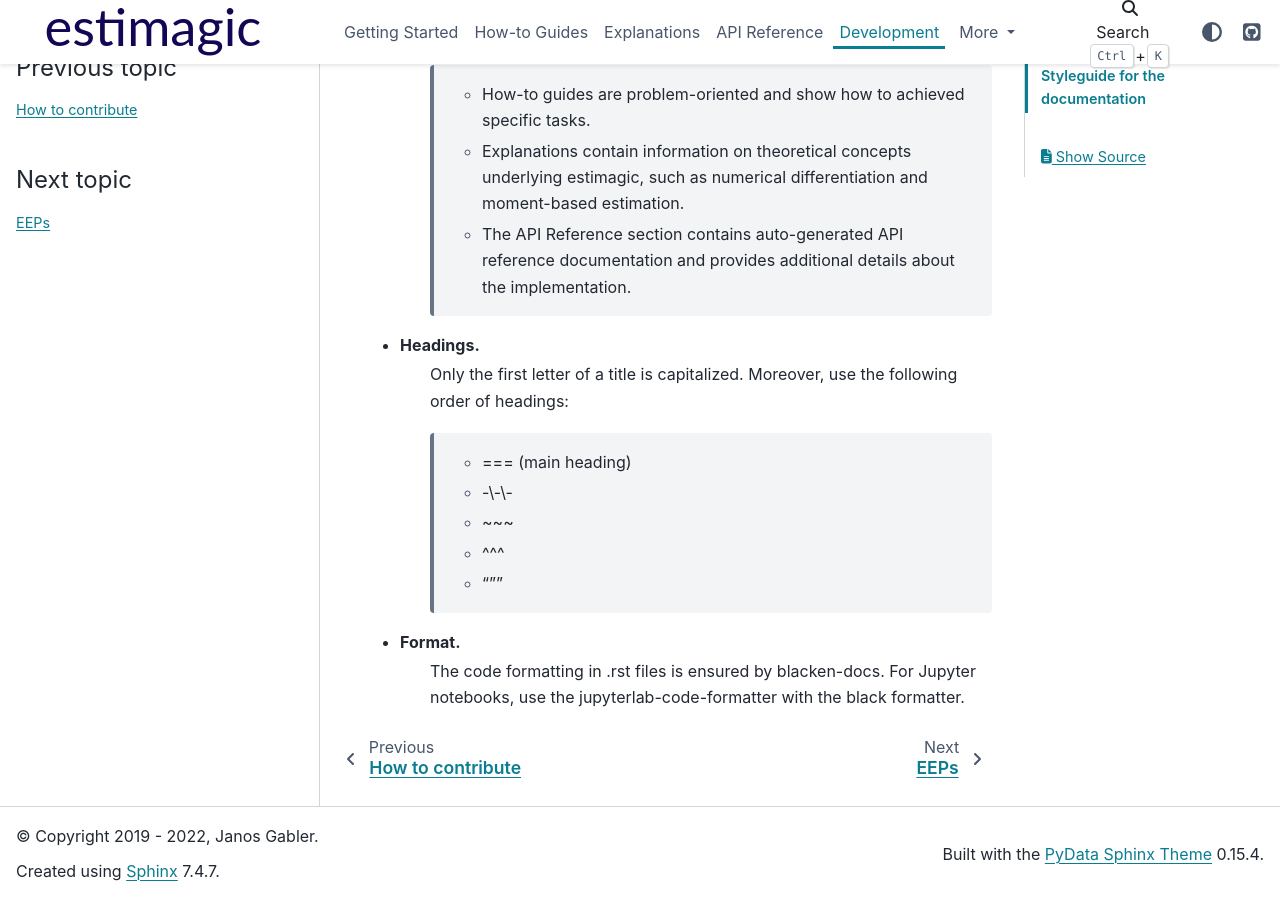
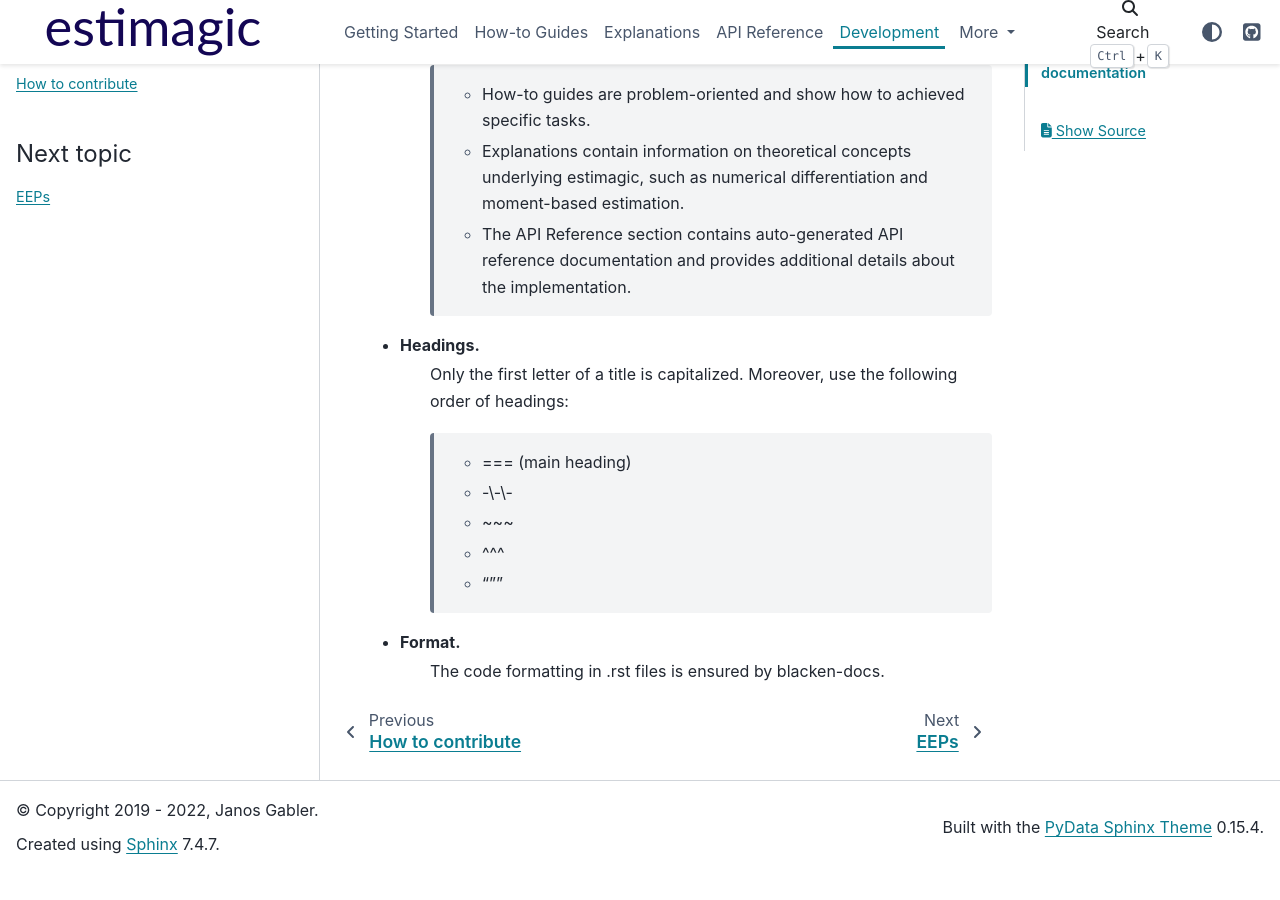
Before and after one commit to optimagic-dev/optimagic, a Sphinx documentation site: the page built from docs/source/development/styleguide.rst, in a window 1280 px wide and 900 px high, scrolled down 2658 px. Built offline with Sphinx 7.4.7 and the PyData theme 0.15.4, drawn with Linux system fonts in a browser that asks for light colours; pages that are not in the unit, such as notebooks, are missing from menus; after the commit the page ends 3532 px from its top, so only the background shows below that.

Commit message:
Update black and styleguides

```diff
--- a/docs/source/development/eep-01-pytrees.rst
+++ b/docs/source/development/eep-01-pytrees.rst
@@ -332,7 +332,7 @@ in terms of pytrees and look at a JAX calculated jacobian in both cases:
 .. code-block:: python
 
     def square(x):
-        return x ** 2
+        return x**2
 
 
     x = jnp.array([1, 2, 3, 4, 5, 6.0])
--- a/docs/source/development/styleguide.rst
+++ b/docs/source/development/styleguide.rst
@@ -120,5 +120,4 @@ Styleguide for the documentation
       - """
 
 - Format.
-    The code formatting in .rst files is ensured by blacken-docs. For Jupyter
-    notebooks, use the jupyterlab-code-formatter with the black formatter.
+    The code formatting in .rst files is ensured by blacken-docs.
```
Also changed, not shown: .pre-commit-config.yaml.
